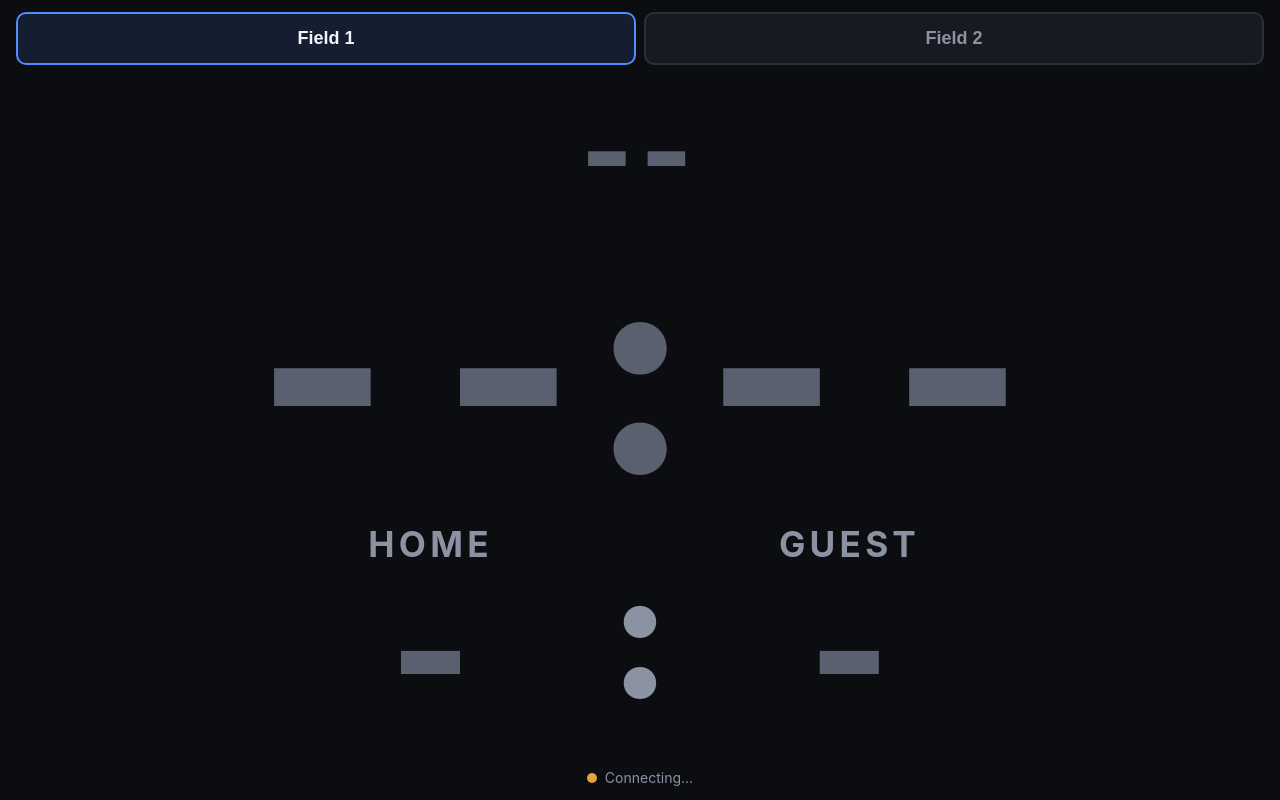
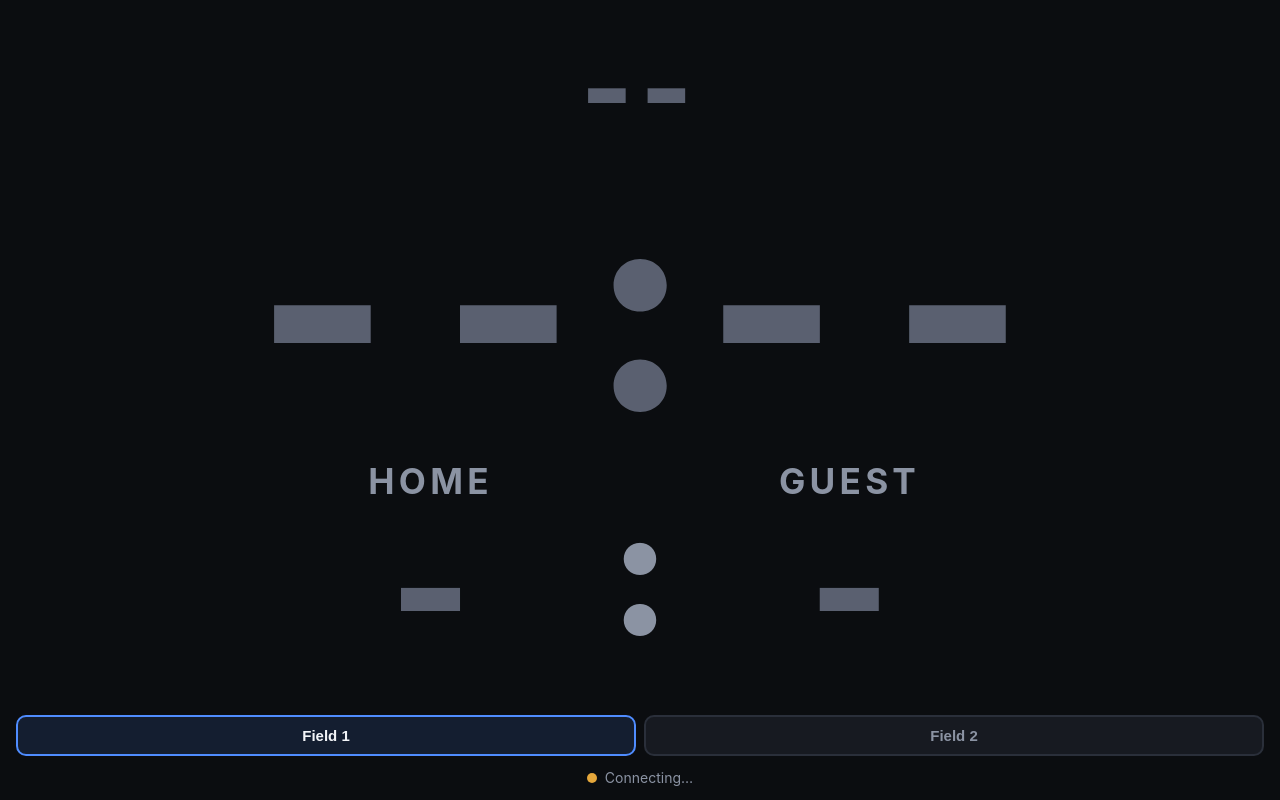
Before and after one commit to kgagne3/scorekeeping, a plain HTML site: page clock.html in a window 1280 px wide. Drawn offline with Linux system fonts and the light colour scheme; no server answers.

Commit message:
Move field selector to bottom (#3)
Claude-Session: https://claude.ai/code/session_01YVM8vfPDigmKuqNNYRGkJ1

Co-authored-by: Claude <noreply@anthropic.com>

```diff
--- a/clock.html
+++ b/clock.html
@@ -10,8 +10,8 @@
 html,body{margin:0;height:100%}
 body{background:var(--bg);color:var(--text);font:16px/1.4 -apple-system,BlinkMacSystemFont,"Segoe UI",sans-serif;
   display:flex;flex-direction:column;min-height:100vh;min-height:100dvh;-webkit-text-size-adjust:100%}
-.tabs{display:grid;grid-template-columns:1fr 1fr;gap:8px;padding:12px 16px}
-.tabs button{padding:14px 0;font-size:18px;font-weight:700;border-radius:10px;border:2px solid var(--line);
+.tabs{display:grid;grid-template-columns:1fr 1fr;gap:8px;padding:8px 16px 0}
+.tabs button{padding:10px 0;font-size:15px;font-weight:700;border-radius:10px;border:2px solid var(--line);
   background:var(--panel);color:var(--dim);cursor:pointer}
 .tabs button[aria-pressed="true"]{border-color:var(--accent);color:var(--text);background:#4f8cff22}
 main{flex:1;display:flex;flex-direction:column;align-items:center;justify-content:center;gap:2vh;padding:0 16px;text-align:center}
@@ -34,10 +34,6 @@ footer{display:flex;align-items:center;justify-content:center;gap:8px;padding:12
 </style>
 </head>
 <body class="warn">
-<div class="tabs" role="group" aria-label="Field">
-  <button data-field="1" aria-pressed="true">Field 1</button>
-  <button data-field="2" aria-pressed="false">Field 2</button>
-</div>
 <main>
   <div id="period">--</div>
   <div id="clock">--:--</div>
@@ -47,6 +43,10 @@ footer{display:flex;align-items:center;justify-content:center;gap:8px;padding:12
     <div><small>GUEST</small><span id="guest">-</span></div>
   </div>
 </main>
+<div class="tabs" role="group" aria-label="Field">
+  <button data-field="1" aria-pressed="true">Field 1</button>
+  <button data-field="2" aria-pressed="false">Field 2</button>
+</div>
 <footer><span class="dot"></span><span id="status">Connecting…</span></footer>
 
 <script>
```
